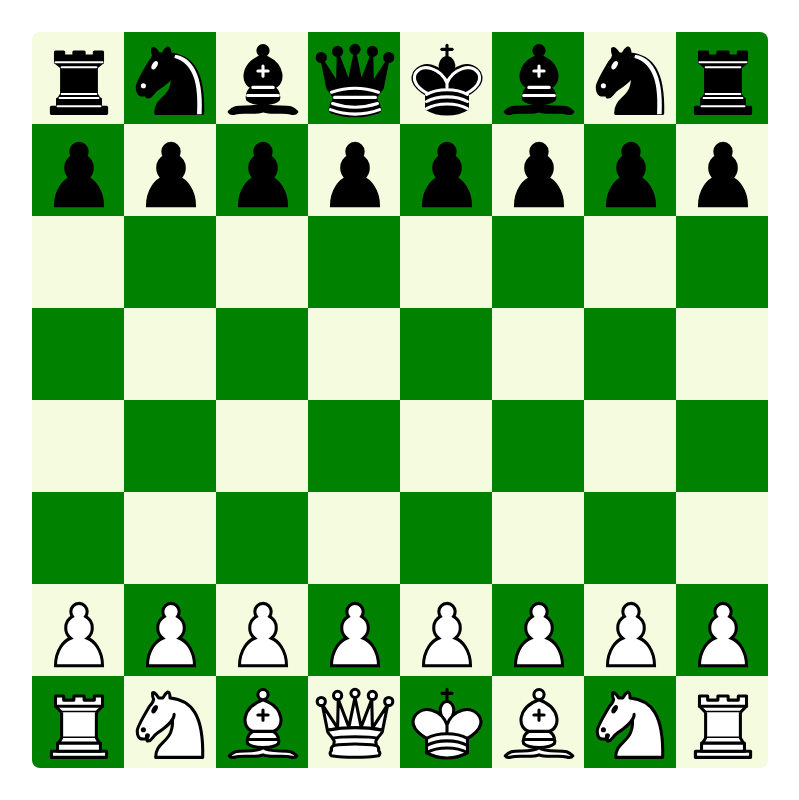
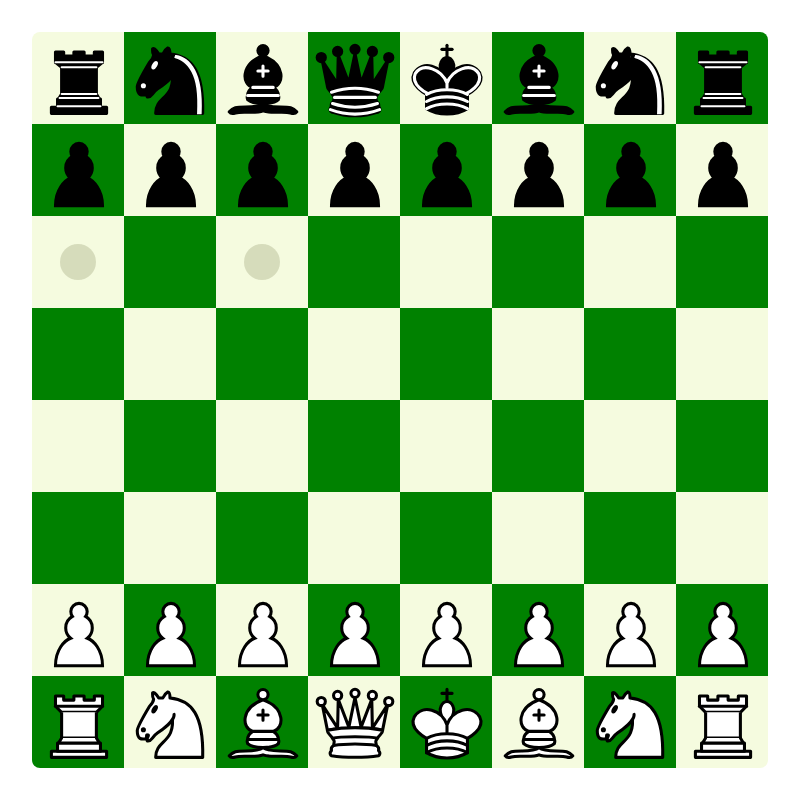
Before and after one commit to Rullodf/chess, a React (Vite) app: page / in a window 1280 px wide. Both pictures are taken after a click on the button 411 px from the left and 81 px from the top of the page. Shown: the whole page, without its empty margins (240-1039 px from the left). Built offline with nearby package versions, Linux system fonts and the light colour scheme.

Commit message:
aggiunta highlight per mosse valide e catture

```diff
--- a/src/App.css
+++ b/src/App.css
@@ -28,6 +28,7 @@
 	height: 100%;
 	aspect-ratio: 1/1;
 	color: #9a0000;
+	display: flex;
 }
 
 .white {
@@ -61,7 +62,23 @@
 }
 
 .valid-highlight {
-	background-color: black;
+	background-color: #cdd3b0c2;
+	width: 40%;
+	height: 40%;
+	margin: auto;
+	border-radius: 50%;
+	justify-content: center;
+	align-items: center;
+}
+
+.capture-highlight {
+	width: 90%;
+	height: 90%;
+	margin: auto;
+	border-radius: 50%;
+	border: 4px solid #cdd3b0c2;
+	justify-content: center;
+	align-items: center;
 }
 
 .highlighted::after {
--- a/src/Board.tsx
+++ b/src/Board.tsx
@@ -24,7 +24,7 @@ export function Board({ preset, theme, columns, rows, player1Squad }: board) {
 							<div key={row} id={row} className="row">
 								{columns.map(column => {
 									const square = (
-										<Square key={column + row} id={column + row} color={colors[colorIndex]} isAValidMove={validMoves?.[column + row]}>
+										<Square key={column + row} id={column + row} color={colors[colorIndex]} isAValidMove={validMoves?.[column + row]} isOccupied={!!positionsRecord[column + row]}>
 											{
 												positionsRecord &&
 												positionsRecord[column + row] &&
@@ -88,6 +88,7 @@ export function Board({ preset, theme, columns, rows, player1Squad }: board) {
 		}
 		setPositionRecord((prev) => ({ ...prev, [newPosition]: recordData, [oldPosition]: null }));
 		console.log(oldPosition + '->' + newPosition);
+		setValidMoves({});
 	}
 
 	function handleDragStart(event: DragStartEvent) {
--- a/src/Square.tsx
+++ b/src/Square.tsx
@@ -1,7 +1,7 @@
 import { useDroppable } from '@dnd-kit/core';
 import type React from 'react';
 
-export function Square({ id, color, children, isAValidMove }: SquareProps) {
+export function Square({ id, color, children, isAValidMove, isOccupied }: SquareProps) {
 	const { setNodeRef, isOver } = useDroppable({
 		id: id,
 	});
@@ -15,7 +15,7 @@ export function Square({ id, color, children, isAValidMove }: SquareProps) {
 	return (
 		<div id={id} style={{ position: 'relative' }} ref={setNodeRef} className={color + ' square' + highlight}>
 			{children}
-			{isAValidMove && <div className="valid-highlight" />}
+			{isAValidMove && <div className={isOccupied ? 'capture-highlight' : 'valid-highlight'} />}
 		</div>
 	);
 }
@@ -25,4 +25,5 @@ interface SquareProps {
 	color: string,
 	children?: React.ReactNode,
 	isAValidMove: boolean | undefined,
+	isOccupied: boolean,
 }
```
